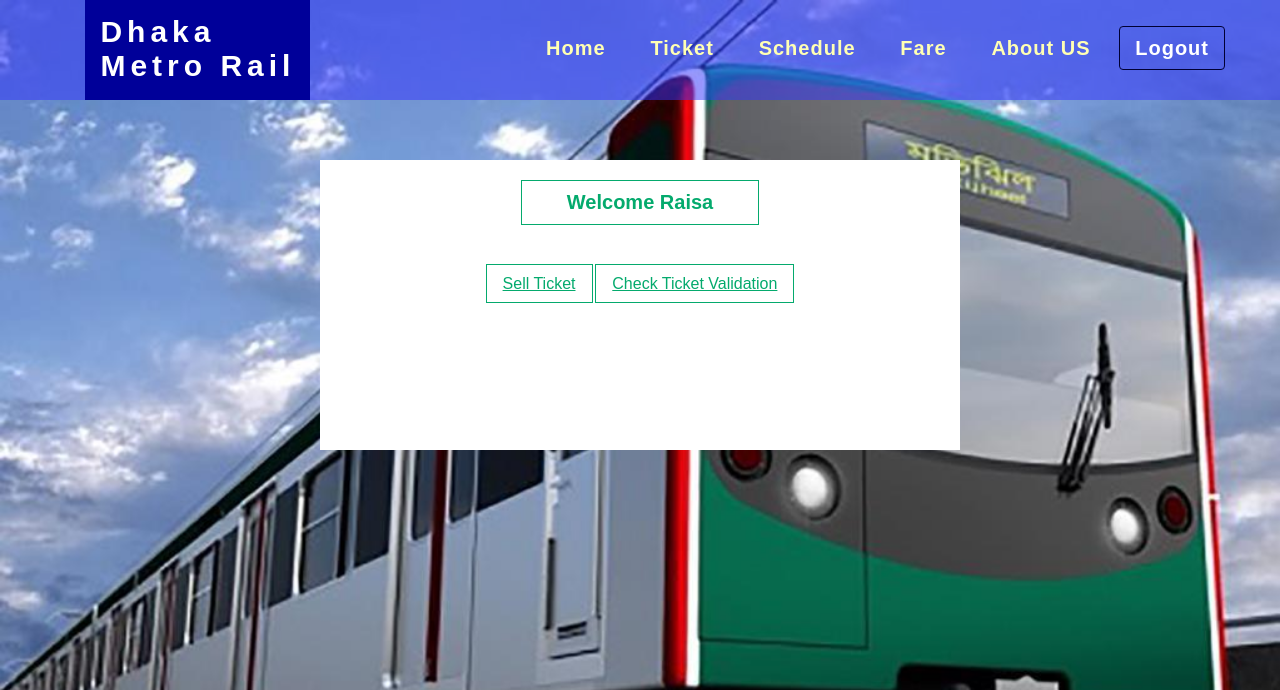
After one commit to raisanusrat222/Cse_327_Project-, a Django app: page /employeepage/ in a window 1280 px wide. The commit adds this page. Shown: the top 690 px of the page. Run offline with Django 3.2, Linux system fonts and the light colour scheme; a user stored in the database is signed in.

Commit message:
added employee page, fixed some codes

```diff
--- a/metro_rail/metro_app/urls.py
+++ b/metro_rail/metro_app/urls.py
@@ -18,7 +18,8 @@ urlpatterns = [
     path('pregister/', views.pregister,name="pregister"),
     path('PremiumPage/', views.premiumpage,name="PremiumPage"),
     path('empregister/',views.empregister, name="empregister"),
-    path('TicketValid/',views.TicketValid, name="TicketValid")
+    path('TicketValid/',views.TicketValid, name="TicketValid"),
+    path('employeepage/', views.employeepage, name='employeepage')
 
 
 
--- a/metro_rail/metro_app/views.py
+++ b/metro_rail/metro_app/views.py
@@ -63,7 +63,7 @@ def loginPage(request):
                 return redirect('PremiumPage')
         for instance in Employee.objects.all():
             if request.user.username == instance.User_Name:
-                return redirect('TicketValid')
+                return redirect('employeepage')
         for inst in User.objects.all():
             if request.user.username == inst.username:
                 return redirect('adpage')
@@ -83,7 +83,7 @@ def loginPage(request):
                          return redirect('PremiumPage')
                  for instance in Employee.objects.all():
                      if request.user.username == instance.User_Name:
-                          return redirect('TicketValid')
+                          return redirect('employeepage')
                  for inst in User.objects.all():
                      if request.user.username == inst.username:
                            return redirect('adpage')
@@ -371,16 +371,16 @@ def premiumpage(request):
             else:
                 messages.error(request,'already appied for card')
 
-        if request.POST.get('rpac'):
-
-            info.Package =  info.Package
-            info.save()
-            return redirect('PremiumPage')
-
         if request.POST.get('package-amount'):
-            info.Package = request.POST.get('package-amount')
-            info.save()
-            return redirect('PremiumPage')
+            p = request.POST.get('package-amount')
+            if p == 'renew_package':
+                info.Package =  info.Package
+                info.save()
+                return redirect('PremiumPage')
+            else:
+                info.Package = request.POST.get('package-amount')
+                info.save()
+                return redirect('PremiumPage')
 
     Edate = info.Start_Date
 
@@ -396,7 +396,24 @@ def premiumpage(request):
 
     return render (request, 'metro_app/premium member page.html', context)
 
+@login_required
+def employeepage(request):
+    """
+        This method is used to view the employee page. An employee can
+        go to sell ticket page or ticket validation page from here.
 
+        :param request: it's a HttpResponse from user.
+
+        :type request: HttpResponse.
+
+        :return: this method returns a employee ragistration page which is a HTML page.
+
+        :rtype: HttpResponse.
+    """
+    context ={}
+    return render (request, 'metro_app/employeepage.html', context)
+
+@login_required
 def TicketValid(request):
     """
         This method is used to view the ticket validation page for Employee. An employee
--- a/metro_rail/templates/metro_app/TicketValid.html
+++ b/metro_rail/templates/metro_app/TicketValid.html
@@ -22,10 +22,10 @@
                   <ul class="navMenu">
                       <li><a href="{% url 'nav' %}">Home</a></li>
                       <li><a href="#">Ticket</a></li>
-                      <li><a href="#">Schedule</a></li>
+                      <li><a href="{% url 'scheck' %}">Schedule</a></li>
                       <li><a href="#">Fare</a></li>
                         <li><a href="#">About US</a></li>
-                      <li> {{user.username}} </li>
+
                       <li><a href="{% url 'logout' %}">Logout</a></li>
 
 
--- /dev/null
+++ b/metro_rail/templates/metro_app/employeepage.html
@@ -0,0 +1,56 @@
+{% load static %}
+<!DOCTYPE html>
+<html lang="en">
+<head>
+    <meta charset="UTF-8">
+    <meta http-equiv="X-UA-Compatible" content="IE=edge">
+    <meta name="viewport" content="width=device-width, initial-scale=1.0">
+    <title>Employee Page</title>
+    <link rel="stylesheet" href="{% static 'admin.css' %}">
+    <!-- <link rel="stylesheet" href="/static/admin.css"> -->
+
+
+</head>
+<body>
+
+  <div class="wrapper">
+    <div class="Container">
+          <div class="nav">
+              <div class="logo">
+                  Dhaka <br> Metro Rail
+              </div>
+              <div class="menu">
+                  <ul class="navMenu">
+                      <li><a href="{% url 'nav' %}">Home</a></li>
+                      <li><a href="#">Ticket</a></li>
+                      <li><a href="{% url 'scheck' %}">Schedule</a></li>
+                      <li><a href="#">Fare</a></li>
+                      <li><a href="#">About US</a></li>
+
+
+                      <li><a href="{% url 'logout' %}">Logout</a></li>
+
+
+                  </ul>
+
+              </div>
+          </div>
+
+      </div>
+
+  </div>
+  <div class="containter">
+    <div class="admin">
+      <h4> Welcome {{user.username}}</h4> <br>
+
+
+      <a class="complain-box" href="#" >Sell Ticket</a>
+
+
+
+      <a class="complain-box" href="{% url 'TicketValid' %}">Check Ticket Validation</a>
+
+    </div>
+
+</body>
+</html>
--- a/metro_rail/templates/metro_app/empregister.html
+++ b/metro_rail/templates/metro_app/empregister.html
@@ -19,12 +19,12 @@
                   </div>
                   <div class="menu">
                       <ul class="navMenu">
-                          <li><a href="#">Home</a></li>
+                          <li><a href="{% url 'nav' %}">Home</a></li>
                           <li><a href="#">Ticket</a></li>
-                          <li><a href="#">Schedule</a></li>
+                          <li><a href="{% url 'scheck' %}">Schedule</a></li>
                           <li><a href="#">Fare</a></li>
                             <li><a href="#">About US</a></li>
-                          <li><a href="#">Login</a></li>
+                          <li><a href="{% url 'login' %}">Login</a></li>
 
 
 
--- a/metro_rail/templates/metro_app/login.html
+++ b/metro_rail/templates/metro_app/login.html
@@ -28,7 +28,7 @@
                           <li><a href="#">Fare</a></li>
                             <li><a href="#">About US</a></li>
                           <li><a href="{% url 'login' %}">Login</a></li>
-                          <li><a href="#">Registration</a></li>
+                          <li><a href="{% url 'pregister' %}">Registration</a></li>
                       </ul>
                   </div>
               </div>
--- a/metro_rail/templates/metro_app/premium member page.html
+++ b/metro_rail/templates/metro_app/premium member page.html
@@ -20,9 +20,9 @@
               </div>
               <div class="menu">
                   <ul class="navMenu">
-                      <li><a href="#">Home</a></li>
+                      <li><a href="{% url 'nav' %}">Home</a></li>
                       <li><a href="#">Ticket</a></li>
-                      <li><a href="#">Schedule</a></li>
+                      <li><a href="{% url 'scheck' %}">Schedule</a></li>
                       <li><a href="#">Fare</a></li>
                         <li><a href="#">About US</a></li>
 
@@ -104,7 +104,7 @@
           <div id="bigp" class="bigp">
             <div class="package-selection">
               <div class="ch">
-                <input type="checkbox" id="rp" name="rpac" value="renew_package">
+                <input type="radio" id="rp" name="package-amount" value="renew_package">
                 <label for="p">Renew Current Package</label>
               </div>
               <div class="pps">
```
Also changed, not shown: metro_rail/templates/metro_app/pregister.html (+4 -4 lines), metro_rail/db.sqlite3.
